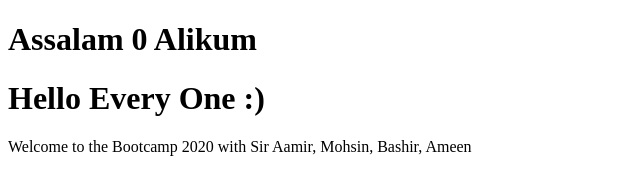
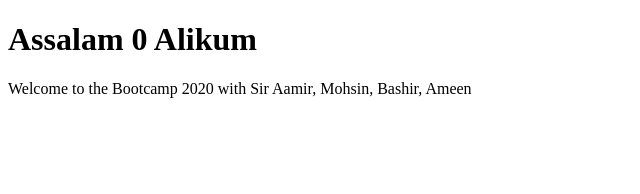
Before and after one commit to Saifullah455/Bootcamp2020Sample, a plain HTML site: page index.html in a window 1280 px wide. Shown: the whole page, without its empty margins (0-640 px from the left). Drawn offline with Linux system fonts and the light colour scheme.

Commit message:
Delete 2nd <h1>

```diff
--- a/index.html
+++ b/index.html
@@ -7,7 +7,6 @@
 </head>
 <body>
     <h1>Assalam 0 Alikum</h1>
-    <h1>Hello Every One :)</h1>
     <p>Welcome to the Bootcamp 2020 with Sir Aamir, Mohsin, Bashir, Ameen</p>
 </body>
 </html>
```
